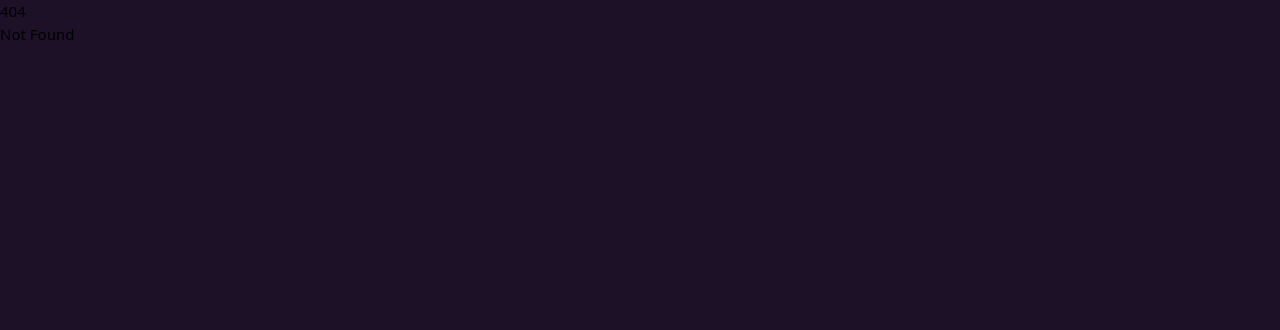
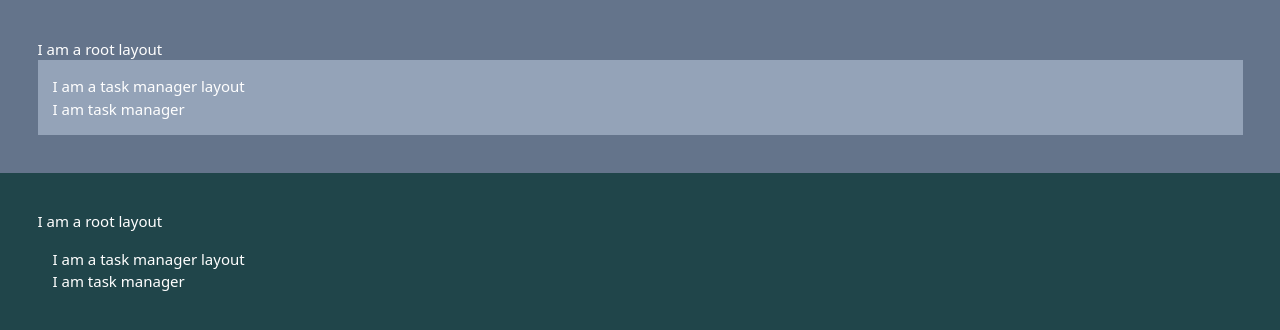
Before and after one commit to allanReyMacasaquit/almac, a SvelteKit app in the folder apps/task/: page /task-manager in a window 1280 px wide. Before the commit this address had no page. Shown: the top 330 px of the page. Built offline with nearby package versions, Linux system fonts and the light colour scheme.

Commit message:
task routes

```diff
--- a/apps/task/src/app.css
+++ b/apps/task/src/app.css
@@ -15,7 +15,7 @@ html {
 
 body {
 	margin: 0;
-	background-color: rgb(29, 17, 39);
+	background-color: rgb(32, 69, 74);
 }
 
 @layer components {
--- a/apps/task/src/routes/+layout.svelte
+++ b/apps/task/src/routes/+layout.svelte
@@ -2,4 +2,15 @@
   import "../app.css";
 </script>
 
-<slot />
+<div class="text-white p-10 bg-slate-500">
+  I am a root layout
+  <slot />
+</div>
+
+<div class="text-white p-10">
+  I am a root layout
+  <div class="text-white p-4">
+    I am a task manager layout
+   <div class="text-white">I am task manager</div>
+  </div>
+</div>
--- /dev/null
+++ b/apps/task/src/routes/task-manager/+layout.svelte
@@ -0,0 +1,5 @@
+
+<div class="text-white p-4 bg-slate-400">
+    I am a task manager layout
+    <slot/>
+</div>
--- /dev/null
+++ b/apps/task/src/routes/task-manager/+page.svelte
@@ -0,0 +1 @@
+<h1 class="text-white">I am task manager</h1>
```
